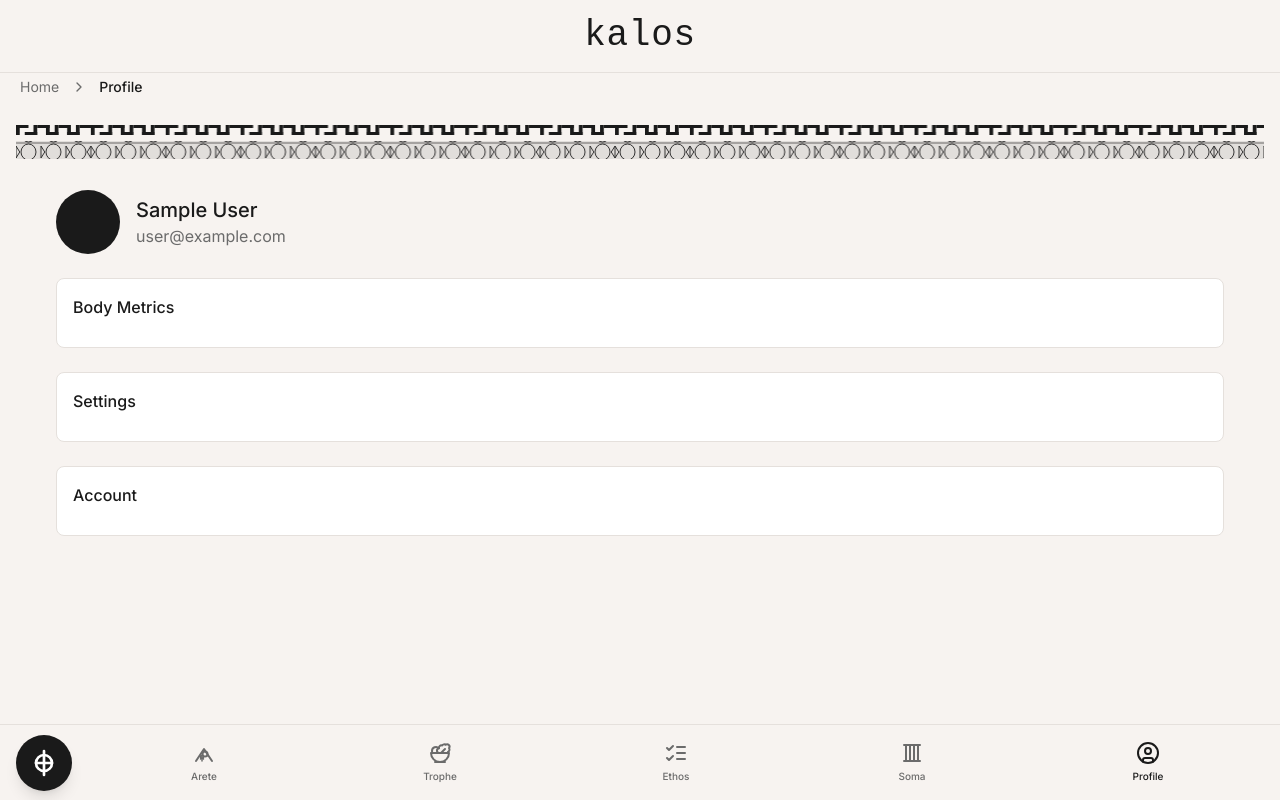
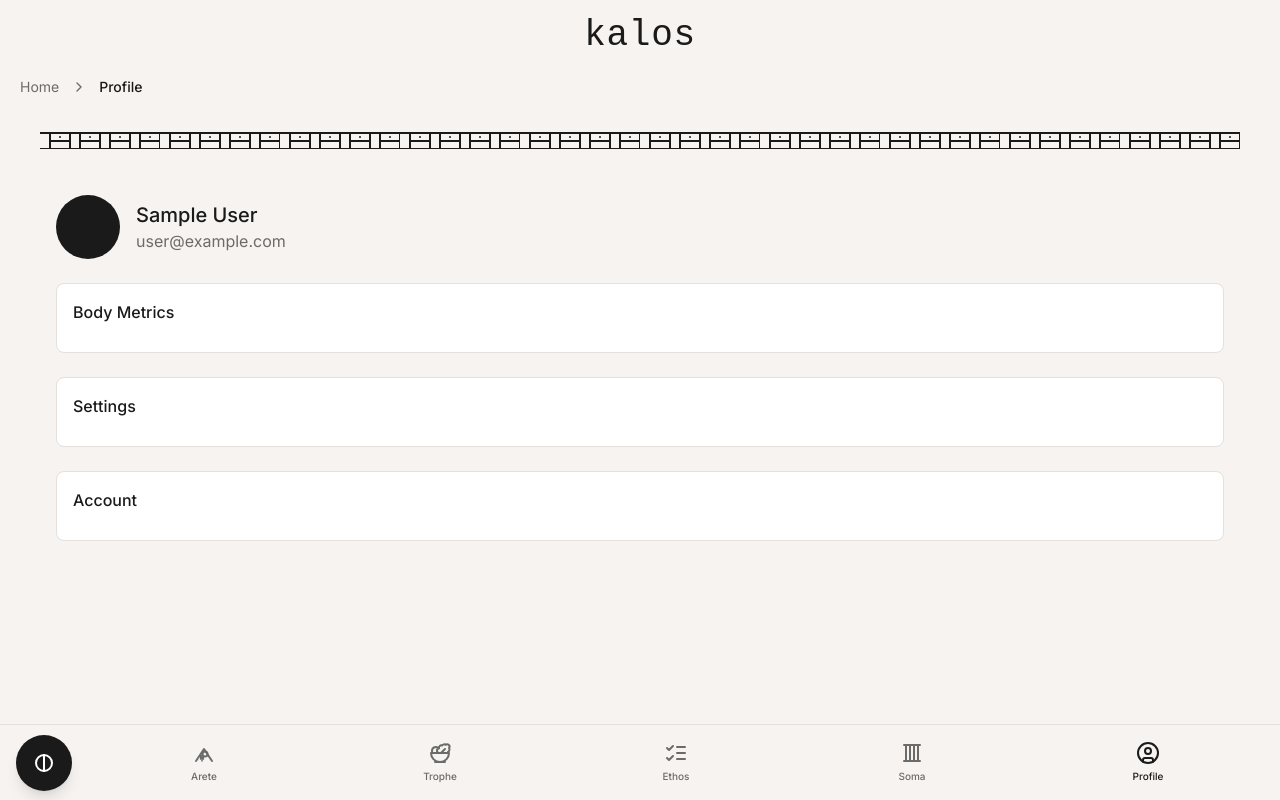
Before and after one commit to lfmcagency/fitness-tracker, a Next.js app: page /profile in a window 1280 px wide. Built offline with nearby package versions, Linux system fonts and the light colour scheme; no server answers; sample sign-in values are in the browser's storage.

Commit message:
global settings

```diff
--- a/src/components/icons/CustomIcons.tsx
+++ b/src/components/icons/CustomIcons.tsx
@@ -1,5 +1,8 @@
 // src/components/icons/CustomIcons.tsx
+import { cn } from '@/lib/utils';
 import React from 'react';
+
+interface IconProps extends React.SVGProps<SVGSVGElement> {}
 
 // ARETE OPTIONS - Excellence, Achievement, Virtuous Growth
 
@@ -486,3 +489,65 @@
     />
   </svg>
 );
+
+export const PhiIcon: React.FC<IconProps & { isOpen?: boolean }> = ({
+  className,
+  isOpen = false,
+  ...props
+}) => {
+  return (
+    <svg
+      xmlns="http://www.w3.org/2000/svg"
+      viewBox="0 0 24 24"
+      width="24"
+      height="24"
+      fill="none"
+      stroke="currentColor"
+      strokeWidth="2"
+      strokeLinecap="round"
+      strokeLinejoin="round"
+      className={cn(
+        "transition-transform duration-300 ease-in-out",
+        isOpen ? "rotate-90" : "rotate-0",
+        className
+      )}
+      {...props}
+    >
+      {/* Outer circle */}
+      <circle cx="12" cy="12" r="8" />
+      {/* Vertical line */}
+      <line x1="12" y1="4" x2="12" y2="20" />
+    </svg>
+  );
+};
+
+export const StylisedPhiIcon: React.FC<IconProps & { isOpen?: boolean }> = ({
+  className,
+  isOpen = false,
+  ...props
+}) => {
+  return (
+<svg xmlns="http://www.w3.org/2000/svg" viewBox="0 0 24 24" width="24" height="24" fill="none" stroke="currentColor" stroke-width="2" stroke-linecap="round" stroke-linejoin="round">
+  {/* Slightly oval circle */}
+  <ellipse cx="12" cy="12" rx="7" ry="8" />
+  {/* Vertical line */}
+  <line x1="12" y1="4" x2="12" y2="20" />
+</svg>
+  );
+};
+
+export const SimplePhiIcon: React.FC<IconProps & { isOpen?: boolean }> = ({
+  className,
+  isOpen = false,
+  ...props
+}) => {
+  return (
+<svg xmlns="http://www.w3.org/2000/svg" viewBox="0 0 24 24" width="24" height="24" fill="none" stroke="currentColor" stroke-width="2" stroke-linecap="round" stroke-linejoin="round">
+  {/* Two half circles connected by a line */}
+  <path d="M12,4 C7.582,4 4,7.582 4,12 C4,16.418 7.582,20 12,20" />
+  <path d="M12,4 C16.418,4 20,7.582 20,12 C20,16.418 16.418,20 12,20" />
+  {/* Vertical line */}
+  <line x1="12" y1="4" x2="12" y2="20" />
+</svg>
+  );
+};
--- a/src/components/layout/AppLayout.tsx
+++ b/src/components/layout/AppLayout.tsx
@@ -74,21 +74,25 @@
     return null // Will redirect via useEffect
   }
 
+  // Calculate proper top padding based on if we have breadcrumbs or not
+  const topPadding = (showBackButton || activeBreadcrumbs.length > 0)
+    ? "pt-[90px] sm:pt-[95px]"
+    : "pt-[63px] sm:pt-[68px]";
+
   return (
     <div className="flex flex-col min-h-screen bg-[#F7F3F0] text-[#1A1A1A] max-w-[1400px] mx-auto">
       <Header />
 
-      {/* Conditional SubNavigation */}
-      {(showBackButton || activeBreadcrumbs.length > 0) && (
-        <SubNavigation
-          breadcrumbs={activeBreadcrumbs}
-          showBackButton={showBackButton}
-          onBackClick={handleBackClick}
-        />
-      )}
+      {/* Always show SubNavigation for the Greek pattern,
+          but only show breadcrumbs when needed */}
+      <SubNavigation
+        breadcrumbs={activeBreadcrumbs}
+        showBackButton={showBackButton}
+        onBackClick={handleBackClick}
+      />
 
       {/* Main content with responsive padding */}
-      <main className="flex-1 pt-20 pb-24 px-4 sm:px-6 md:px-8 overflow-auto">
+      <main className={`flex-1 ${topPadding} pb-24 px-4 sm:px-6 md:px-8 overflow-auto`}>
         <div className="max-w-screen-xl mx-auto">
           {children}
         </div>
--- a/src/components/layout/BottomNavigation.tsx
+++ b/src/components/layout/BottomNavigation.tsx
@@ -9,11 +9,9 @@
 import {
   SisyphusIcon,
   PhiMenuIcon,
-  SomaIcon3,
-  GreekKeyMenuIcon,
-  ShieldMenuIcon,
-  FourElementsMenuIcon,
-  CompassMenuIcon
+  SomaIcon3, PhiIcon,
+  StylisedPhiIcon,
+  SimplePhiIcon,
 } from '../icons/CustomIcons'
 
 interface BottomNavigationProps {
@@ -74,7 +72,7 @@
           className="flex items-center justify-center w-14 h-14 rounded-full bg-[#1A1A1A] text-white transition-transform hover:scale-105 shadow-lg"
           aria-label="Quick add menu"
         >
-          <PhiMenuIcon />
+          <PhiIcon />
         </button>
 
         {/* Navigation Icons */}
--- a/src/components/layout/Header.tsx
+++ b/src/components/layout/Header.tsx
@@ -2,14 +2,13 @@
 "use client"
 
 import Link from "next/link"
-import { User } from "lucide-react"
 import { useAuth } from '@/hooks/useAuth'
 
 export default function Header() {
   const { isAuthenticated } = useAuth()
 
   return (
-    <header className="fixed top-0 left-0 right-0 z-50 bg-[#F7F3F0] border-b border-[#E5E0DC]">
+    <header className="fixed top-0 left-0 right-0 z-50 bg-[#F7F3F0]">
       <div className="max-w-[1400px] mx-auto px-4 py-3 sm:py-4 flex items-center justify-center">
         {/* KALOS logo */}
         <div className="flex justify-center items-center">
--- a/src/components/layout/SubNavigation.tsx
+++ b/src/components/layout/SubNavigation.tsx
@@ -68,82 +68,134 @@
           )}
         </div>
 
-        {/* Combined Greek Pattern - Using text color */}
-        <div className="w-full overflow-hidden">
+        {/* Greek Meander Pattern */}
+        <div className="w-full overflow-hidden h-[24px]">
           <svg
             width="100%"
-            height="34"
-            viewBox="0 0 1000 34"
-            fill="none"
-            preserveAspectRatio="none"
+            height="24"
+            viewBox="0 0 1200 24"
+            preserveAspectRatio="xRepeat meet"
             xmlns="http://www.w3.org/2000/svg"
             className="text-[#1A1A1A]"
           >
             <defs>
-              {/* Greek Key Pattern from version 2 - Enhanced for clarity */}
-              <pattern id="enhancedGreekKey" x="0" y="0" width="60" height="16" patternUnits="userSpaceOnUse">
-                <rect x="0" y="0" width="10" height="3" fill="currentColor" />
-                <rect x="0" y="0" width="3" height="10" fill="currentColor" />
-                <rect x="7" y="7" width="10" height="3" fill="currentColor" />
-                <rect x="14" y="0" width="3" height="10" fill="currentColor" />
-                <rect x="17" y="0" width="10" height="3" fill="currentColor" />
-                <rect x="24" y="0" width="3" height="10" fill="currentColor" />
-                <rect x="24" y="7" width="10" height="3" fill="currentColor" />
-                <rect x="31" y="0" width="3" height="10" fill="currentColor" />
-                <rect x="34" y="0" width="10" height="3" fill="currentColor" />
-                <rect x="41" y="0" width="3" height="10" fill="currentColor" />
-                <rect x="41" y="7" width="10" height="3" fill="currentColor" />
-                <rect x="48" y="0" width="3" height="10" fill="currentColor" />
-                <rect x="51" y="0" width="9" height="3" fill="currentColor" />
-              </pattern>
+              {/* Proper Greek Meander (Key) Pattern - Continuous Pattern */}
+              <pattern
+                id="greekMeander"
+                x="0"
+                y="0"
+                width="120"
+                height="24"
+                patternUnits="userSpaceOnUse"
+              >
+                {/* Main horizontal line */}
+                <path
+                  d="M0,8 H120"
+                  stroke="currentColor"
+                  strokeWidth="2"
+                  fill="none"
+                />
 
-              {/* Egg-and-Dart Pattern from version 3 - Most detailed version */}
-              <pattern id="detailedEggDart" x="0" y="0" width="60" height="18" patternUnits="userSpaceOnUse">
-                {/* Background band */}
-                <rect x="0" y="0" width="60" height="18" fill="currentColor" opacity="0.1" />
-
-                {/* Eggs */}
-                <ellipse cx="10" cy="9" rx="6" ry="8" fill="none" stroke="currentColor" strokeWidth="0.8" />
-                <ellipse cx="30" cy="9" rx="6" ry="8" fill="none" stroke="currentColor" strokeWidth="0.8" />
-                <ellipse cx="50" cy="9" rx="6" ry="8" fill="none" stroke="currentColor" strokeWidth="0.8" />
-
-                {/* Darts/arrows between eggs */}
+                {/* Meander elements - Connected properly for continuous pattern */}
                 <path
-                  d="M20 3L20 15L23 9L20 3Z"
+                  d="M10,8 V16 H30 V8"
+                  stroke="currentColor"
+                  strokeWidth="2"
                   fill="none"
-                  stroke="currentColor"
-                  strokeWidth="0.8"
                 />
                 <path
-                  d="M40 3L40 15L43 9L40 3Z"
+                  d="M40,8 V16 H60 V8"
+                  stroke="currentColor"
+                  strokeWidth="2"
                   fill="none"
-                  stroke="currentColor"
-                  strokeWidth="0.8"
                 />
                 <path
-                  d="M0 3L0 15L3 9L0 3Z"
+                  d="M70,8 V16 H90 V8"
+                  stroke="currentColor"
+                  strokeWidth="2"
                   fill="none"
-                  stroke="currentColor"
-                  strokeWidth="0.8"
                 />
                 <path
-                  d="M60 3L60 15L57 9L60 3Z"
+                  d="M100,8 V16 H120 V8"
+                  stroke="currentColor"
+                  strokeWidth="2"
                   fill="none"
-                  stroke="currentColor"
-                  strokeWidth="0.8"
                 />
 
-                {/* Borders */}
-                <rect x="0" y="0" width="60" height="1" fill="currentColor" opacity="0.3" />
-                <rect x="0" y="17" width="60" height="1" fill="currentColor" opacity="0.3" />
+                {/* Vertical connecting lines - Optional, for more ornate version */}
+                <path
+                  d="M10,16 V24"
+                  stroke="currentColor"
+                  strokeWidth="2"
+                  fill="none"
+                />
+                <path
+                  d="M30,16 V24"
+                  stroke="currentColor"
+                  strokeWidth="2"
+                  fill="none"
+                />
+                <path
+                  d="M40,16 V24"
+                  stroke="currentColor"
+                  strokeWidth="2"
+                  fill="none"
+                />
+                <path
+                  d="M60,16 V24"
+                  stroke="currentColor"
+                  strokeWidth="2"
+                  fill="none"
+                />
+                <path
+                  d="M70,16 V24"
+                  stroke="currentColor"
+                  strokeWidth="2"
+                  fill="none"
+                />
+                <path
+                  d="M90,16 V24"
+                  stroke="currentColor"
+                  strokeWidth="2"
+                  fill="none"
+                />
+                <path
+                  d="M100,16 V24"
+                  stroke="currentColor"
+                  strokeWidth="2"
+                  fill="none"
+                />
+                <path
+                  d="M120,16 V24"
+                  stroke="currentColor"
+                  strokeWidth="2"
+                  fill="none"
+                />
+
+                {/* Bottom horizontal connecting line for complete pattern */}
+                <path
+                  d="M0,24 H120"
+                  stroke="currentColor"
+                  strokeWidth="2"
+                  fill="none"
+                />
+
+                {/* Optional - Small decorative elements */}
+                <circle cx="20" cy="12" r="1" fill="currentColor" />
+                <circle cx="50" cy="12" r="1" fill="currentColor" />
+                <circle cx="80" cy="12" r="1" fill="currentColor" />
+                <circle cx="110" cy="12" r="1" fill="currentColor" />
               </pattern>
             </defs>
 
-            {/* Upper Greek Key Section - from version 2 */}
-            <rect y="0" width="100%" height="16" fill="url(#enhancedGreekKey)" />
-
-            {/* Lower Egg-and-Dart Section - from version 3 */}
-            <rect y="16" width="100%" height="18" fill="url(#detailedEggDart)" />
+            {/* Apply the pattern to a full-width rectangle */}
+            <rect
+              x="0"
+              y="0"
+              width="100%"
+              height="24"
+              fill="url(#greekMeander)"
+            />
           </svg>
         </div>
       </div>
```
